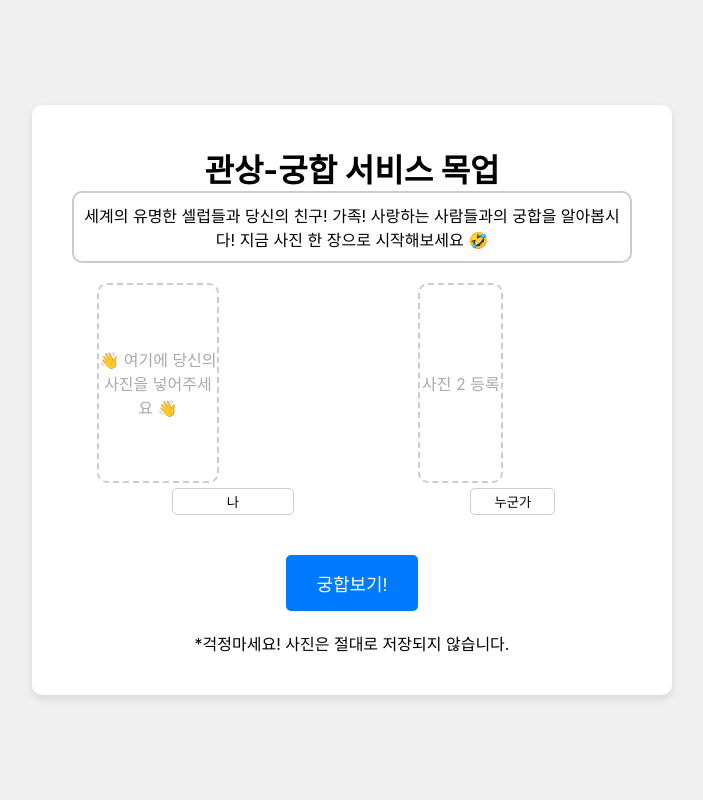
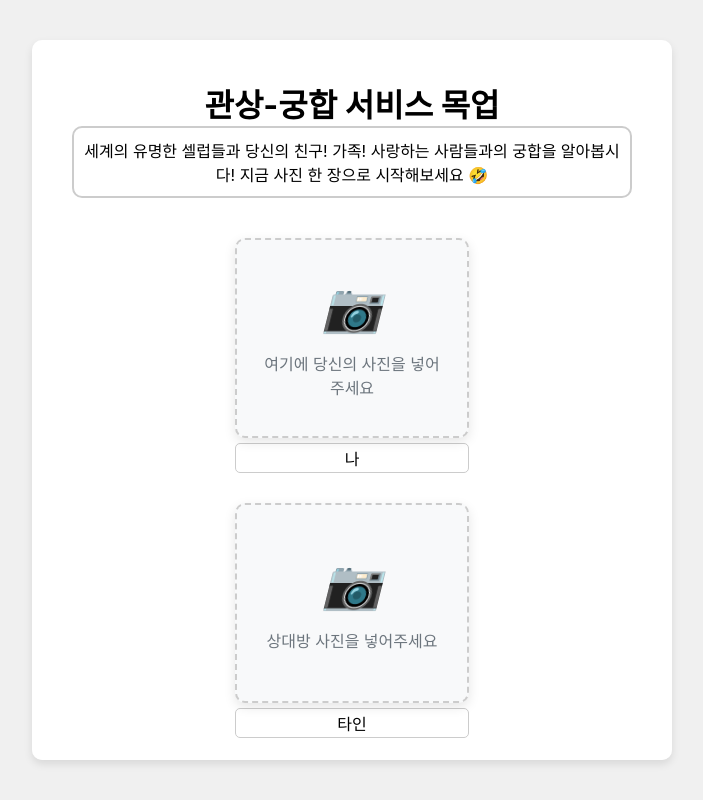
Before and after one commit to AI-X-5jo-Mini/mini-frontend, a React (Vite) app: page / in a window 1280 px wide. Shown: the whole page, without its empty margins (208-911 px from the left). Built offline with nearby package versions, Linux system fonts and the light colour scheme.

Commit message:
⚡️디자인 수정

```diff
--- a/src/components/ImageUpload.jsx
+++ b/src/components/ImageUpload.jsx
@@ -1,12 +1,13 @@
 // src/components/ImageUpload.jsx
 import React, { useState } from "react";
 import { useNavigate } from "react-router-dom";
+import "../styles/imageUpload.css";
 
 function ImageUpload() {
   const [preview1, setPreview1] = useState("");
   const [preview2, setPreview2] = useState("");
   const [name1, setName1] = useState("나");
-  const [name2, setName2] = useState("누군가");
+  const [name2, setName2] = useState("타인");
   const navigate = useNavigate();
 
   const handleImageChange = (e, setPreview) => {
@@ -41,16 +42,28 @@ function ImageUpload() {
   };
 
   return (
+    <div className="upload-container">
       <form onSubmit={handleSubmit} encType="multipart/form-data">
         <div className="upload-area">
-        <div>
-          <label className="upload-box upload-label">
-            {preview1 && <img src={preview1} alt="미리보기 1" />}
+          <div className="upload-item">
+            <label className="upload-box">
+              {preview1 ? (
+                <img
+                  src={preview1}
+                  alt="미리보기 1"
+                  className="preview-image"
+                />
+              ) : (
+                <div className="upload-placeholder">
+                  <i className="upload-icon">📷</i>
+                  <p>여기에 당신의 사진을 넣어주세요</p>
+                </div>
+              )}
               <input
                 type="file"
                 onChange={(e) => handleImageChange(e, setPreview1)}
+                className="file-input"
               />
-            {!preview1 && <span>👋 여기에 당신의 사진을 넣어주세요 👋</span>}
             </label>
             <input
               type="text"
@@ -58,17 +71,29 @@ function ImageUpload() {
               name="name1"
               value={name1}
               onChange={(e) => setName1(e.target.value)}
+              placeholder="이름 입력"
             />
           </div>
 
-        <div>
-          <label className="upload-box upload-label">
-            {preview2 && <img src={preview2} alt="미리보기 2" />}
+          <div className="upload-item">
+            <label className="upload-box">
+              {preview2 ? (
+                <img
+                  src={preview2}
+                  alt="미리보기 2"
+                  className="preview-image"
+                />
+              ) : (
+                <div className="upload-placeholder">
+                  <i className="upload-icon">📷</i>
+                  <p>상대방 사진을 넣어주세요</p>
+                </div>
+              )}
               <input
                 type="file"
                 onChange={(e) => handleImageChange(e, setPreview2)}
+                className="file-input"
               />
-            {!preview2 && <span>사진 2 등록</span>}
             </label>
             <input
               type="text"
@@ -76,14 +101,19 @@ function ImageUpload() {
               name="name2"
               value={name2}
               onChange={(e) => setName2(e.target.value)}
+              placeholder="이름 입력"
             />
           </div>
         </div>
-      <input type="submit" className="submit-button" value="궁합보기!" />
-      <p className="small-text">
+
+        <button type="submit" className="submit-button">
+          궁합보기!
+        </button>
+        <p className="notice-text">
           *걱정마세요! 사진은 절대로 저장되지 않습니다.
         </p>
       </form>
+    </div>
   );
 }
 
--- /dev/null
+++ b/src/styles/imageUpload.css
@@ -0,0 +1,123 @@
+.upload-container {
+  max-width: 1000px;
+  margin: 0 auto;
+  padding: 20px;
+}
+
+.upload-area {
+  display: flex;
+  flex-direction: row;
+  flex-wrap: wrap;
+  gap: 30px;
+  justify-content: center;
+  margin-bottom: 30px;
+}
+
+.upload-item {
+  flex: 1;
+  min-width: 280px;
+  display: flex;
+  flex-direction: column;
+  align-items: center;
+}
+
+.upload-box {
+  width: 100%;
+  height: 300px;
+  border-radius: 12px;
+  background-color: #f8f9fa;
+  display: flex;
+  align-items: center;
+  justify-content: center;
+  cursor: pointer;
+  overflow: hidden;
+  position: relative;
+  box-shadow: 0 4px 12px rgba(0, 0, 0, 0.1);
+  transition: all 0.3s ease;
+  margin-bottom: 15px;
+}
+
+.upload-box:hover {
+  transform: translateY(-5px);
+  box-shadow: 0 8px 16px rgba(0, 0, 0, 0.15);
+}
+
+.upload-placeholder {
+  display: flex;
+  flex-direction: column;
+  align-items: center;
+  justify-content: center;
+  color: #6c757d;
+  padding: 20px;
+  text-align: center;
+}
+
+.upload-icon {
+  font-size: 48px;
+  margin-bottom: 15px;
+}
+
+.preview-image {
+  width: 100%;
+  height: 100%;
+  object-fit: cover;
+}
+
+.file-input {
+  position: absolute;
+  width: 100%;
+  height: 100%;
+  opacity: 0;
+  cursor: pointer;
+}
+
+.name-input {
+  width: 100%;
+  padding: 12px 15px;
+  border: 1px solid #ced4da;
+  border-radius: 8px;
+  font-size: 16px;
+  transition: border-color 0.3s;
+}
+
+.name-input:focus {
+  border-color: #4dabf7;
+  outline: none;
+  box-shadow: 0 0 0 3px rgba(77, 171, 247, 0.25);
+}
+
+.submit-button {
+  display: -webkit-inline-box;
+  width: 200px;
+  margin: 0 auto 20px;
+  padding: 14px 20px;
+  background-color: #228be6;
+  color: white;
+  border: none;
+  border-radius: 8px;
+  font-size: 18px;
+  font-weight: 600;
+  cursor: pointer;
+  transition: background-color 0.3s;
+  text-align: center;
+}
+
+.submit-button:hover {
+  background-color: #1c7ed6;
+}
+
+.notice-text {
+  text-align: center;
+  color: #868e96;
+  font-size: 14px;
+}
+
+@media (max-width: 768px) {
+  .upload-area {
+    flex-direction: column;
+  }
+
+  .upload-item {
+    width: 100%;
+  }
+}
```
Lines whose indentation alone changed are shown as unchanged.
